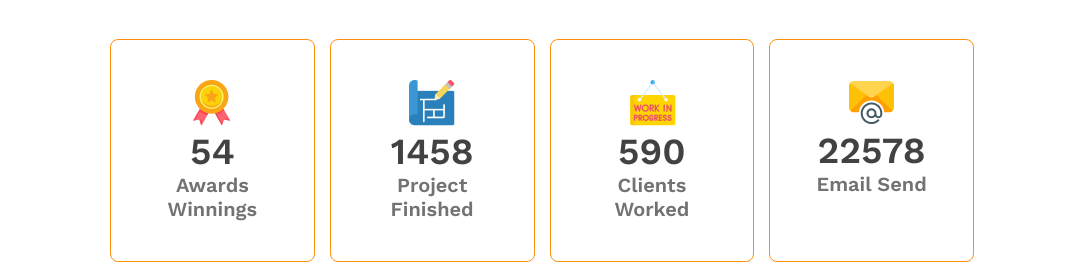
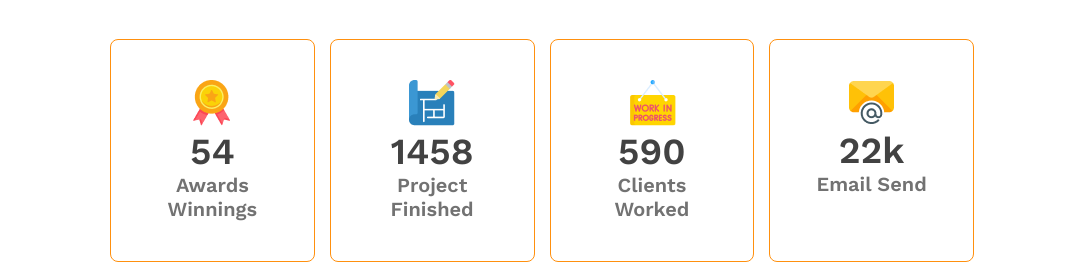
Before and after one commit to ShahAlom47/G3-Architect-web--project, a plain HTML site: page index.html in a window 1280 px wide. Shown: the part 3240-3504 px from the top of the page, without its empty margins (98-1181 px from the left). Drawn offline with nearby package versions, Linux system fonts and the light colour scheme.

Commit message:
resolved fact-box

```diff
--- a/index.html
+++ b/index.html
@@ -144,7 +144,7 @@
                 </div>
                 <div class="fact-box">
                     <img src="images/icons/email.png" alt="">
-                    <h1>22578</h1>
+                    <h1>22k</h1>
                     <p>Email Send</p>
                 </div>
             </div>
```
